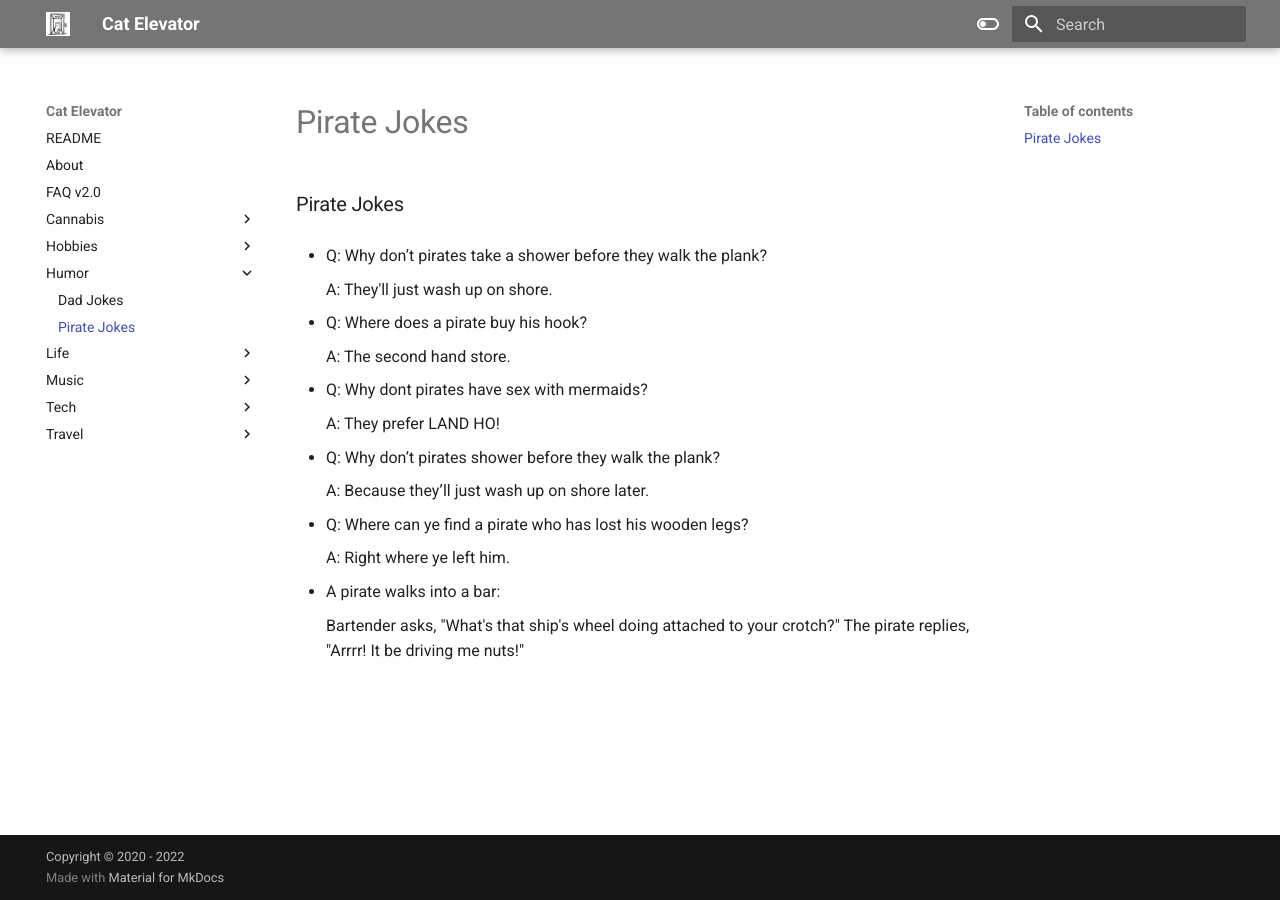
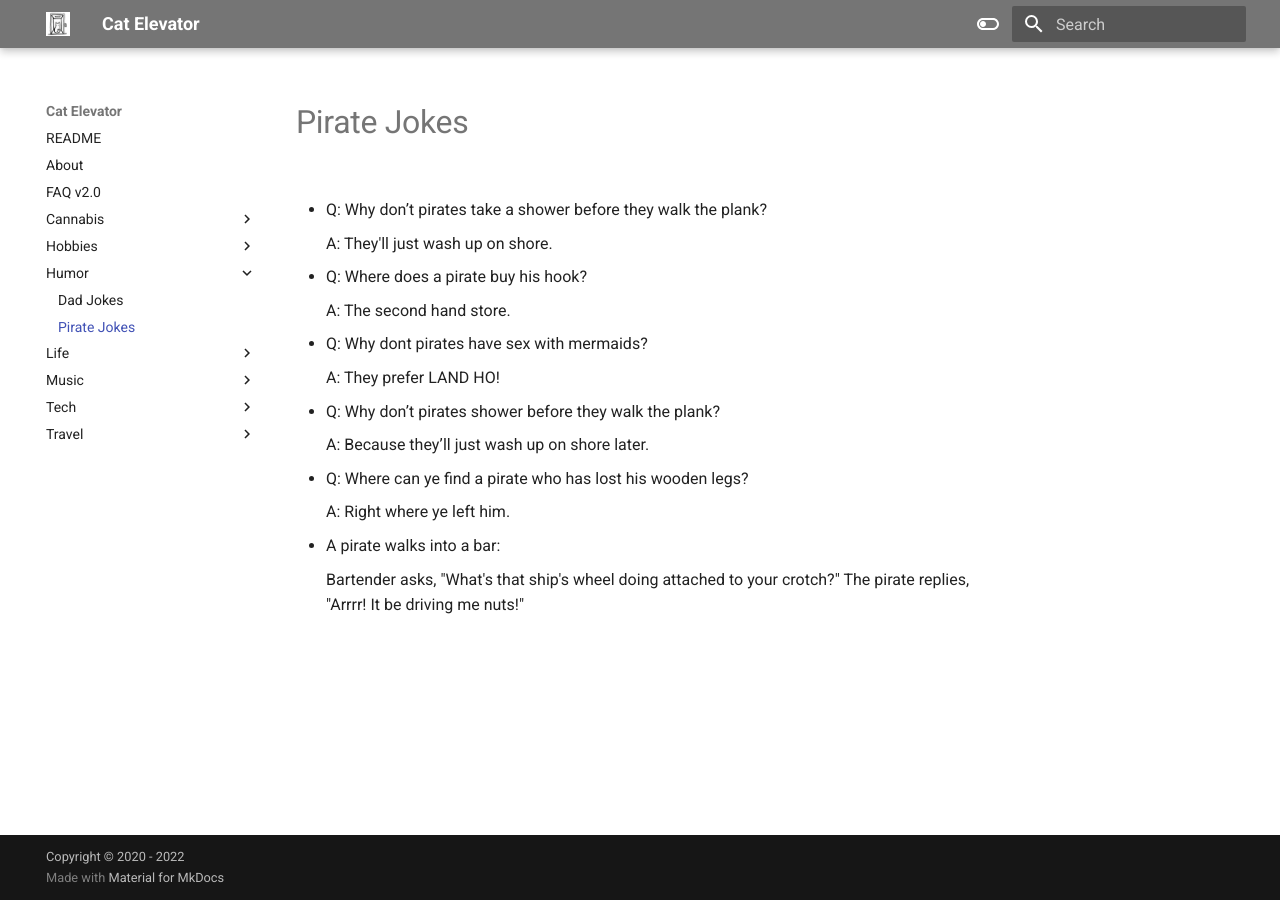
Before and after one commit to los7key/garden, an MkDocs documentation site: the page built from docs/humor/pirate-jokes.md, in a window 1280 px wide. Built offline with MkDocs 1.6.1 and Material for MkDocs 9.7.7, drawn with Linux system fonts in a browser that asks for light colours.

Commit message:
Title fix

```diff
--- a/docs/humor/pirate-jokes.md
+++ b/docs/humor/pirate-jokes.md
@@ -5,8 +5,6 @@ description: Pirate Jokes
 date: 2022-04-01
 Last Updated: 2023-02-12
 ---
-
-## Pirate Jokes
 
 
 * Q: Why don’t pirates take a shower before they walk the plank?
```
Also changed, not shown: docs/humor/dad-jokes.md (+0 -1 lines).
